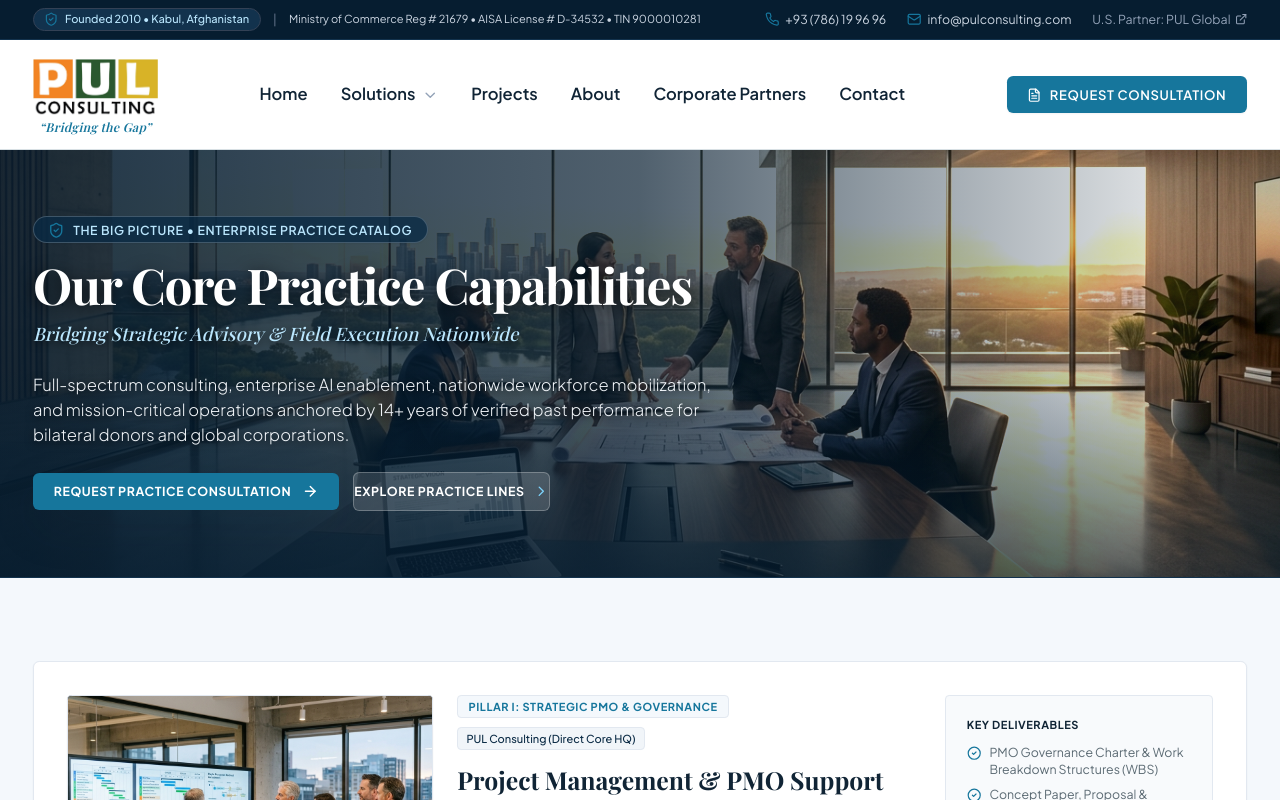
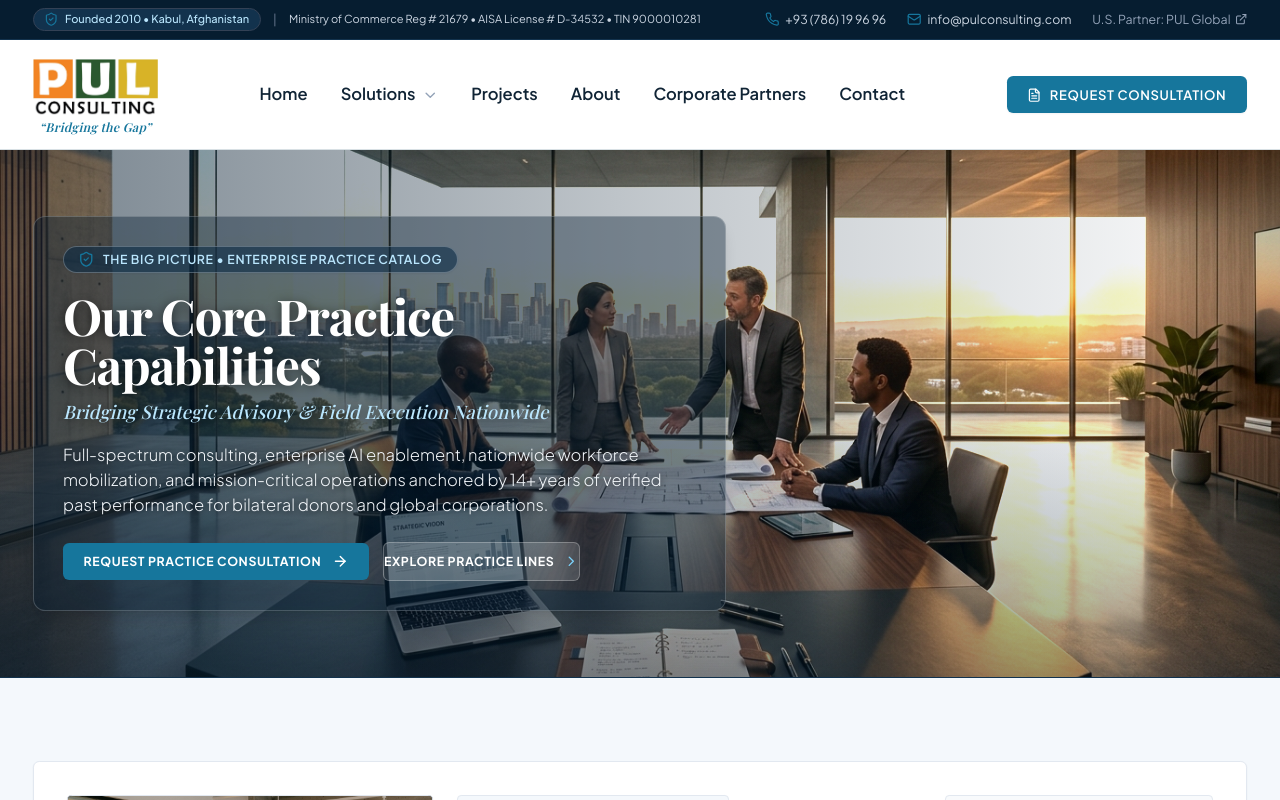
Before and after one commit to ashafiee1979-netizen/pul-consulting-website, a Next.js app: page /services in a window 1280 px wide. Shown: the top 800 px of the page. Built offline with nearby package versions, Linux system fonts and the light colour scheme; a web font is replaced by a local one.

Commit message:
style: make hero boxes semi-transparent and brighten panoramic images

```diff
--- a/app/projects/page.tsx
+++ b/app/projects/page.tsx
@@ -27,25 +27,26 @@
         {/* Projects Page Hero - Bright, Elegant Panoramic Executive Banner */}
         <section className="relative bg-corp-navyDark text-white py-12 sm:py-16 lg:py-18 overflow-hidden border-b border-corp-navySubtle">
           {/* Panoramic Background Image - 20% Brighter & Aligned */}
+          {/* Panoramic Background Image - Bright, Luminous & Clear */}
           <div className="absolute inset-0 z-0">
             <Image
               src="/assets/photos/projects-hero.jpg"
               alt="PUL Consulting Audited Program Execution and Project Delivery"
               fill
-              className="object-cover object-center filter brightness-[1.22] contrast-[1.03]"
+              className="object-cover object-center filter brightness-[1.25] contrast-[1.02]"
               priority
             />
-            {/* Soft Balanced Gradient Overlays preserving sunlight and vista */}
-            <div className="absolute inset-0 bg-gradient-to-r from-corp-navyDark/90 via-corp-navyDark/70 to-transparent" />
-            <div className="absolute inset-0 bg-gradient-to-t from-corp-navyDark/60 via-transparent to-transparent" />
+            {/* Soft, Transparent Gradient Overlays preserving sunlight and vista */}
+            <div className="absolute inset-0 bg-gradient-to-r from-corp-navyDark/55 via-corp-navyDark/25 to-transparent" />
+            <div className="absolute inset-0 bg-gradient-to-t from-corp-navyDark/35 via-transparent to-transparent" />
           </div>
 
-          {/* Hero Content with Animated Typography - Open layout, no text boxes */}
+          {/* Hero Content with Animated Typography in Semi-Transparent Frosted Box */}
           <div className="relative z-10 max-w-7xl mx-auto px-4 sm:px-8">
-            <div className="max-w-3xl">
+            <div className="max-w-2xl bg-corp-navyDark/40 backdrop-blur-xs p-6 sm:p-7 rounded-xl border border-white/20 shadow-lg space-y-4">
               {/* Animated Badge */}
               <div className="animate-solutions-badge">
-                <div className="inline-flex items-center gap-2 px-3.5 py-1 rounded-full bg-corp-navy/80 backdrop-blur-xs border border-white/20 text-sky-200 text-xs font-semibold uppercase tracking-wider mb-4 shadow-sm">
+                <div className="inline-flex items-center gap-2 px-3.5 py-1 rounded-full bg-corp-navy/60 border border-white/25 text-sky-200 text-xs font-semibold uppercase tracking-wider shadow-xs">
                   <ShieldCheck className="w-4 h-4 text-corp-blue" />
                   <span>Verified Past Performance • Audit-Ready Registry</span>
                 </div>
@@ -53,23 +54,23 @@
 
               {/* Animated Headline */}
               <div className="animate-solutions-title">
-                <h1 className="text-3xl sm:text-4xl lg:text-5xl font-serif font-bold text-white tracking-tight leading-[1.15] drop-shadow-[0_2px_8px_rgba(0,0,0,0.7)]">
+                <h1 className="text-3xl sm:text-4xl lg:text-5xl font-serif font-bold text-white tracking-tight leading-[1.15] drop-shadow-[0_2px_6px_rgba(0,0,0,0.6)]">
                   Track Record &amp; Evidence
                 </h1>
-                <p className="mt-2.5 text-base sm:text-lg font-medium text-sky-200 font-serif italic drop-shadow-[0_2px_4px_rgba(0,0,0,0.7)]">
+                <p className="mt-2 text-base sm:text-lg font-medium text-sky-200 font-serif italic drop-shadow-[0_2px_4px_rgba(0,0,0,0.5)]">
                   14+ Years of Audited Program Execution Across Afghanistan
                 </p>
               </div>
 
-              {/* Subtext directly over image */}
-              <div className="animate-solutions-subtext mt-5 sm:mt-6">
-                <p className="text-sm sm:text-base text-slate-100 font-light leading-relaxed max-w-2xl drop-shadow-[0_2px_4px_rgba(0,0,0,0.85)]">
+              {/* Subtext */}
+              <div className="animate-solutions-subtext">
+                <p className="text-sm sm:text-base text-slate-100 font-light leading-relaxed drop-shadow-[0_1px_3px_rgba(0,0,0,0.6)]">
                   Comprehensive archive of multi-year operational contracts, capacity building initiatives, nationwide telecom management, and strategic PMO programs executed for multilateral donors and global contractors.
                 </p>
               </div>
 
               {/* Interactive Actions */}
-              <div className="animate-solutions-actions mt-6 flex flex-wrap items-center gap-3.5">
+              <div className="animate-solutions-actions pt-2 flex flex-wrap items-center gap-3.5">
                 <button
                   onClick={() => handleOpenConsultation("Audit & Compliance Inquiries")}
                   className="inline-flex items-center gap-2.5 px-5 py-2.5 rounded-md bg-corp-blue hover:bg-corp-blueHover text-white font-bold text-xs uppercase tracking-wider shadow-executive transition-all active:scale-98"
@@ -80,7 +81,7 @@
 
                 <a
                   href="#projects"
-                  className="inline-flex items-center gap-2 px-4.5 py-2.5 rounded-md bg-white/15 hover:bg-white/25 backdrop-blur-md text-white border border-white/25 text-xs font-bold uppercase tracking-wider transition-all"
+                  className="inline-flex items-center gap-2 px-4.5 py-2.5 rounded-md bg-white/15 hover:bg-white/25 backdrop-blur-xs text-white border border-white/25 text-xs font-bold uppercase tracking-wider transition-all"
                 >
                   <span>Explore Project Registry</span>
                   <ChevronRight className="w-4 h-4 text-sky-300" />
--- a/app/services/page.tsx
+++ b/app/services/page.tsx
@@ -217,26 +217,26 @@
       <main className="flex-1">
         {/* Solutions Page Hero - Bright, Shorter Panoramic Executive Visual & Animated Typography */}
         <section className="relative bg-corp-navyDark text-white py-12 sm:py-16 lg:py-18 overflow-hidden border-b border-corp-navySubtle">
-          {/* Panoramic Background Image - 20% Brighter & Aligned */}
+          {/* Panoramic Background Image - Bright, Luminous & Clear */}
           <div className="absolute inset-0 z-0">
             <Image
               src="/assets/services/solutions-hero.jpg"
               alt="PUL Consulting Strategic Advisory & Field Operations"
               fill
-              className="object-cover object-center filter brightness-[1.22] contrast-[1.03]"
+              className="object-cover object-center filter brightness-[1.25] contrast-[1.02]"
               priority
             />
-            {/* Soft Balanced Gradient Overlays: Preserving bright natural light and executive boardroom */}
-            <div className="absolute inset-0 bg-gradient-to-r from-corp-navyDark/90 via-corp-navyDark/70 to-transparent" />
-            <div className="absolute inset-0 bg-gradient-to-t from-corp-navyDark/60 via-transparent to-transparent" />
+            {/* Soft, Transparent Gradient Overlays: Preserving bright natural light and executive boardroom */}
+            <div className="absolute inset-0 bg-gradient-to-r from-corp-navyDark/55 via-corp-navyDark/25 to-transparent" />
+            <div className="absolute inset-0 bg-gradient-to-t from-corp-navyDark/35 via-transparent to-transparent" />
           </div>
 
-          {/* Hero Content with Animated Typography - Open layout, no text boxes */}
+          {/* Hero Content with Animated Typography in Semi-Transparent Frosted Box */}
           <div className="relative z-10 max-w-7xl mx-auto px-4 sm:px-8">
-            <div className="max-w-3xl">
+            <div className="max-w-2xl bg-corp-navyDark/40 backdrop-blur-xs p-6 sm:p-7 rounded-xl border border-white/20 shadow-lg space-y-4">
               {/* Animated Badge */}
               <div className="animate-solutions-badge">
-                <div className="inline-flex items-center gap-2 px-3.5 py-1 rounded-full bg-corp-navy/80 backdrop-blur-xs border border-white/20 text-sky-200 text-xs font-semibold uppercase tracking-wider mb-4 shadow-sm">
+                <div className="inline-flex items-center gap-2 px-3.5 py-1 rounded-full bg-corp-navy/60 border border-white/25 text-sky-200 text-xs font-semibold uppercase tracking-wider shadow-xs">
                   <ShieldCheck className="w-4 h-4 text-corp-blue" />
                   <span>The Big Picture • Enterprise Practice Catalog</span>
                 </div>
@@ -244,23 +244,23 @@
 
               {/* Animated Headline */}
               <div className="animate-solutions-title">
-                <h1 className="text-3xl sm:text-4xl lg:text-5xl font-serif font-bold text-white tracking-tight leading-[1.15] drop-shadow-[0_2px_8px_rgba(0,0,0,0.7)]">
+                <h1 className="text-3xl sm:text-4xl lg:text-5xl font-serif font-bold text-white tracking-tight leading-[1.15] drop-shadow-[0_2px_6px_rgba(0,0,0,0.6)]">
                   Our Core Practice Capabilities
                 </h1>
-                <p className="mt-2.5 text-base sm:text-lg font-medium text-sky-200 font-serif italic drop-shadow-[0_2px_4px_rgba(0,0,0,0.7)]">
+                <p className="mt-2 text-base sm:text-lg font-medium text-sky-200 font-serif italic drop-shadow-[0_2px_4px_rgba(0,0,0,0.5)]">
                   Bridging Strategic Advisory &amp; Field Execution Nationwide
                 </p>
               </div>
 
-              {/* Subtext directly over image */}
-              <div className="animate-solutions-subtext mt-5 sm:mt-6">
-                <p className="text-sm sm:text-base text-slate-100 font-light leading-relaxed max-w-2xl drop-shadow-[0_2px_4px_rgba(0,0,0,0.85)]">
+              {/* Subtext */}
+              <div className="animate-solutions-subtext">
+                <p className="text-sm sm:text-base text-slate-100 font-light leading-relaxed drop-shadow-[0_1px_3px_rgba(0,0,0,0.6)]">
                   Full-spectrum consulting, enterprise AI enablement, nationwide workforce mobilization, and mission-critical operations anchored by 14+ years of verified past performance for bilateral donors and global corporations.
                 </p>
               </div>
 
               {/* Interactive Actions */}
-              <div className="animate-solutions-actions mt-6 flex flex-wrap items-center gap-3.5">
+              <div className="animate-solutions-actions pt-2 flex flex-wrap items-center gap-3.5">
                 <button
                   onClick={() => setIsConsultationOpen(true)}
                   className="inline-flex items-center gap-2.5 px-5 py-2.5 rounded-md bg-corp-blue hover:bg-corp-blueHover text-white font-bold text-xs uppercase tracking-wider shadow-executive transition-all active:scale-98"
@@ -271,7 +271,7 @@
 
                 <a
                   href="#practice-catalog"
-                  className="inline-flex items-center gap-2 px-4.5 py-2.5 rounded-md bg-white/15 hover:bg-white/25 backdrop-blur-md text-white border border-white/25 text-xs font-bold uppercase tracking-wider transition-all"
+                  className="inline-flex items-center gap-2 px-4.5 py-2.5 rounded-md bg-white/15 hover:bg-white/25 backdrop-blur-xs text-white border border-white/25 text-xs font-bold uppercase tracking-wider transition-all"
                 >
                   <span>Explore Practice Lines</span>
                   <ChevronRight className="w-4 h-4 text-sky-300" />
```
Also changed, not shown: app/about/page.tsx (+15 -15 lines).
